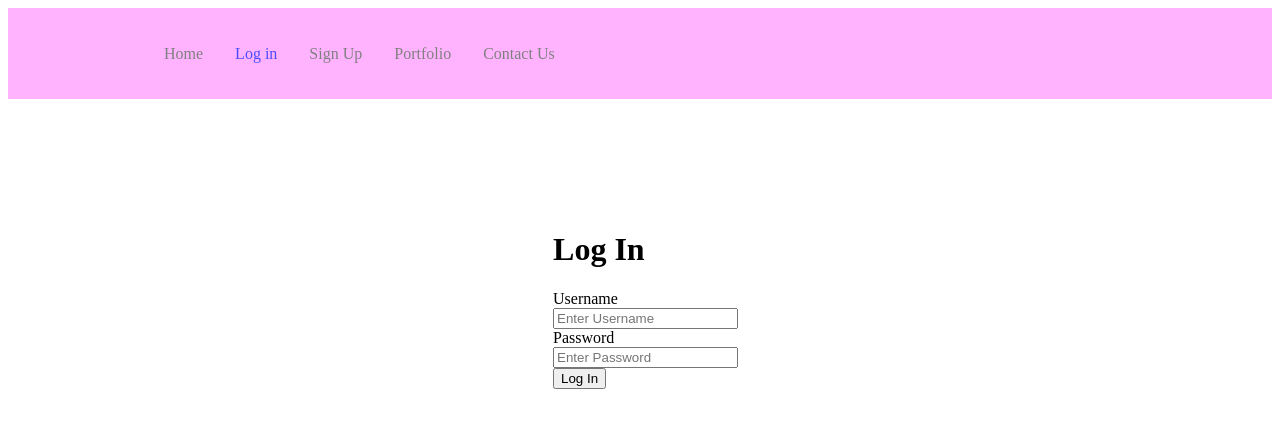
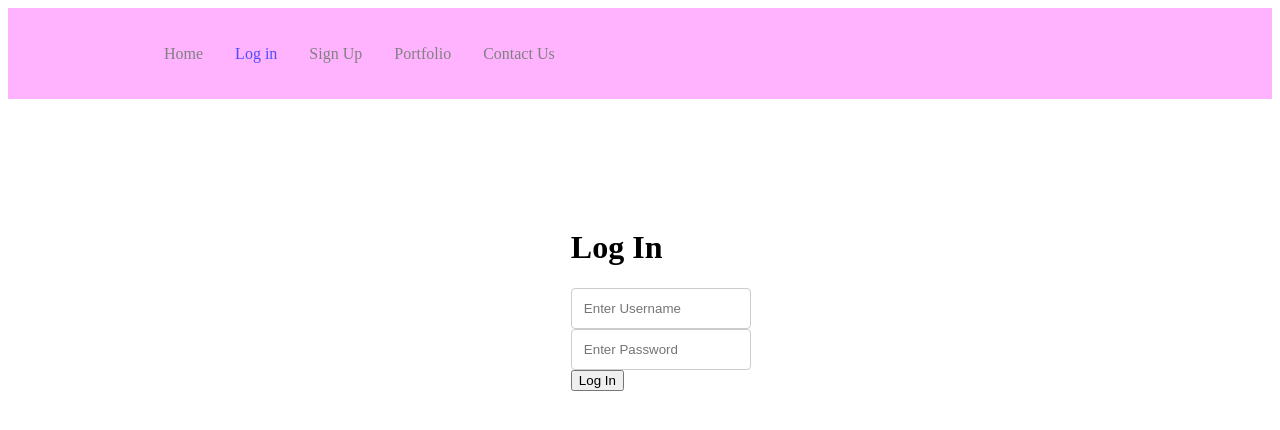
Before and after one commit to guardd/cs307, a React (Create React App) app in the folder project-website/: page /login in a window 1280 px wide. Shown: the top 430 px of the page. Built offline with nearby package versions, Linux system fonts and the light colour scheme.

Commit message:
Update login.js

```diff
--- a/project-website/src/pages/login.js
+++ b/project-website/src/pages/login.js
@@ -1,5 +1,5 @@
 import React, {useEffect, useState} from "react";
-
+import './login.css'
 const Login = () => {
   const [username, setUsername]=useState(null)
   const [password, setPassword]=useState(null)
@@ -46,16 +46,14 @@ const Login = () => {
           </h1>
           :null
         }
-        <form className="logIn-Form">
+        <div className="logIn-Form">
           <div className="logIn-content">
             <h1 className="logIn-title">Log In</h1>
             <div className="logIn-username">
-              <label>Username</label>
               <input type="text" onChange={getUsername}
               className="logIn-username-input" placeholder="Enter Username"/>
             </div>
             <div className="logIn-password">
-              <label>Password</label>
               <input type="text" onChange={getPassword}
               className="logIn-password-input" placeholder="Enter Password"/>
             </div>
@@ -66,7 +64,7 @@ const Login = () => {
               </button>
             </div>
           </div>
-        </form>
+        </div>
 
         <h1>
 
```
